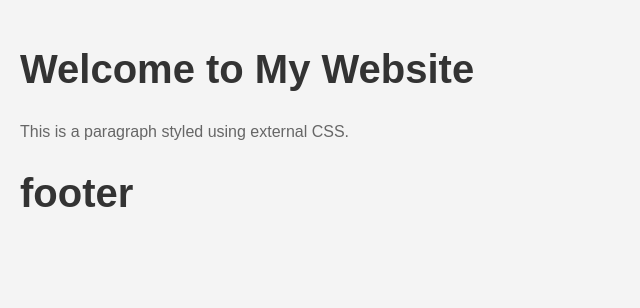
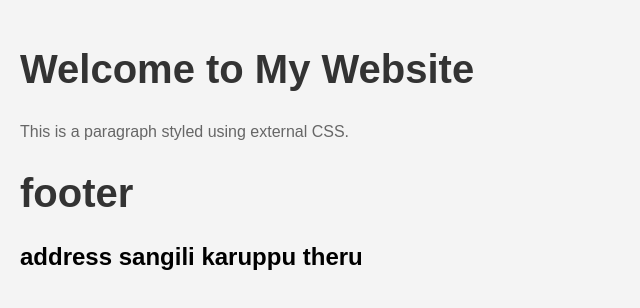
Before and after one commit to KAVIRASU237/Git-practice, a plain HTML site: page index.html in a window 1280 px wide. Shown: the whole page, without its empty margins (0-640 px from the left). Drawn offline with Linux system fonts and the light colour scheme.

Commit message:
address-added

```diff
--- a/index.html
+++ b/index.html
@@ -11,5 +11,6 @@
     <h1>Welcome to My Website</h1>
     <p>This is a paragraph styled using external CSS.</p>
      <h1> footer </h1>
+<h2> address sangili karuppu theru </h2>
 </body>
 </html>
```
